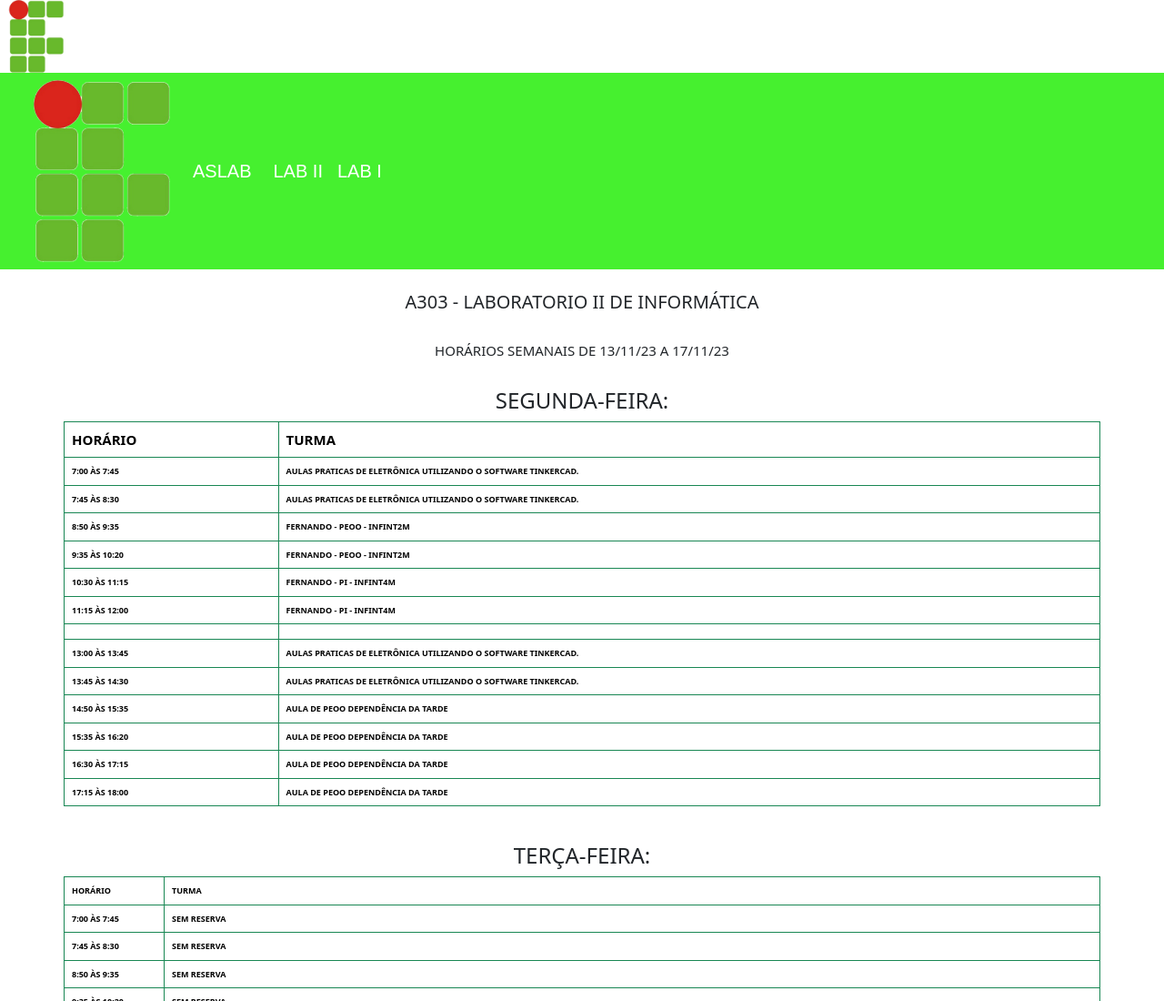
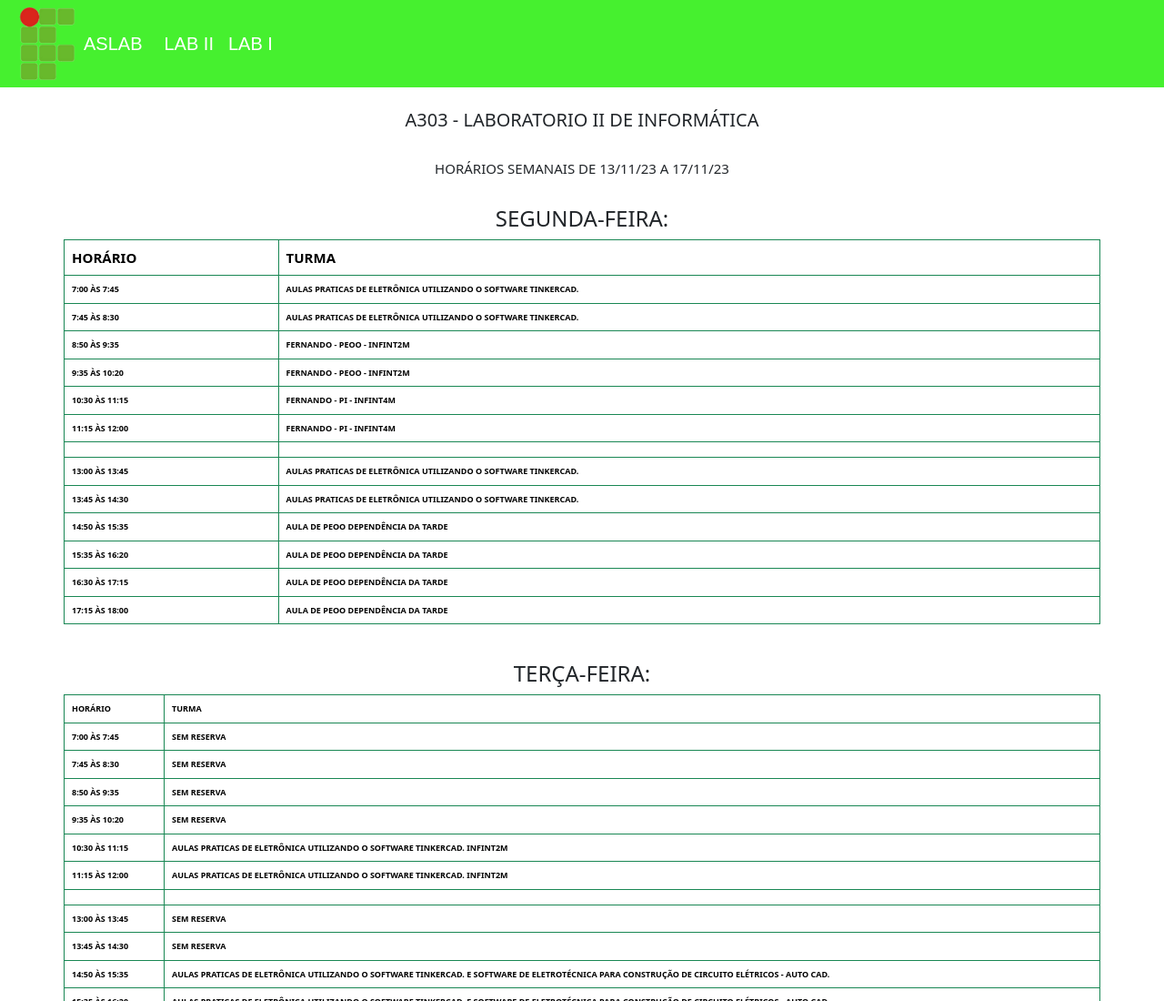
Before and after one commit to leandroaa01/ASLAB, a plain HTML site: page labII.html in a window 1280 px wide. Shown: the top 1100 px of the page at 91% size. Drawn offline with nearby package versions, Linux system fonts and the light colour scheme.

Commit message:
Update labII.html

```diff
--- a/labII.html
+++ b/labII.html
@@ -4,13 +4,14 @@
     <meta charset="utf-8">
     <meta name="viewport" content="width=device-width, initial-scale=1">
     <title>ASLAB - Agendamento</title>
-    <img src="if.png" width="80px"> </img>
+     <link rel="shortcut icon" href="if.png" />
+
     <link href="https://cdn.jsdelivr.net/npm/bootstrap@5.3.2/dist/css/bootstrap.min.css" rel="stylesheet" integrity="sha384-T3c6CoIi6uLrA9TneNEoa7RxnatzjcDSCmG1MXxSR1GAsXEV/Dwwykc2MPK8M2HN" crossorigin="anonymous">
   </head>
   <body>
     <nav class="navbar navbar-expand-lg" style="background-color: rgba(35, 238, 8, 0.839); font-weight: 300; font-family: fantasy;">
         <div class="container-fluid">
-          <img src="if.png"> </img>
+         <img src="if.png" width="80px"> </img>
           <a class="navbar-brand" href="index.html" style="color: white;">ASLAB</a>
           <button class="navbar-toggler" type="button" data-bs-toggle="collapse" data-bs-target="#navbarNavDropdown" aria-controls="navbarNavDropdown" aria-expanded="false" aria-label="Toggle navigation">
             <span class="navbar-toggler-icon"></span>
```
